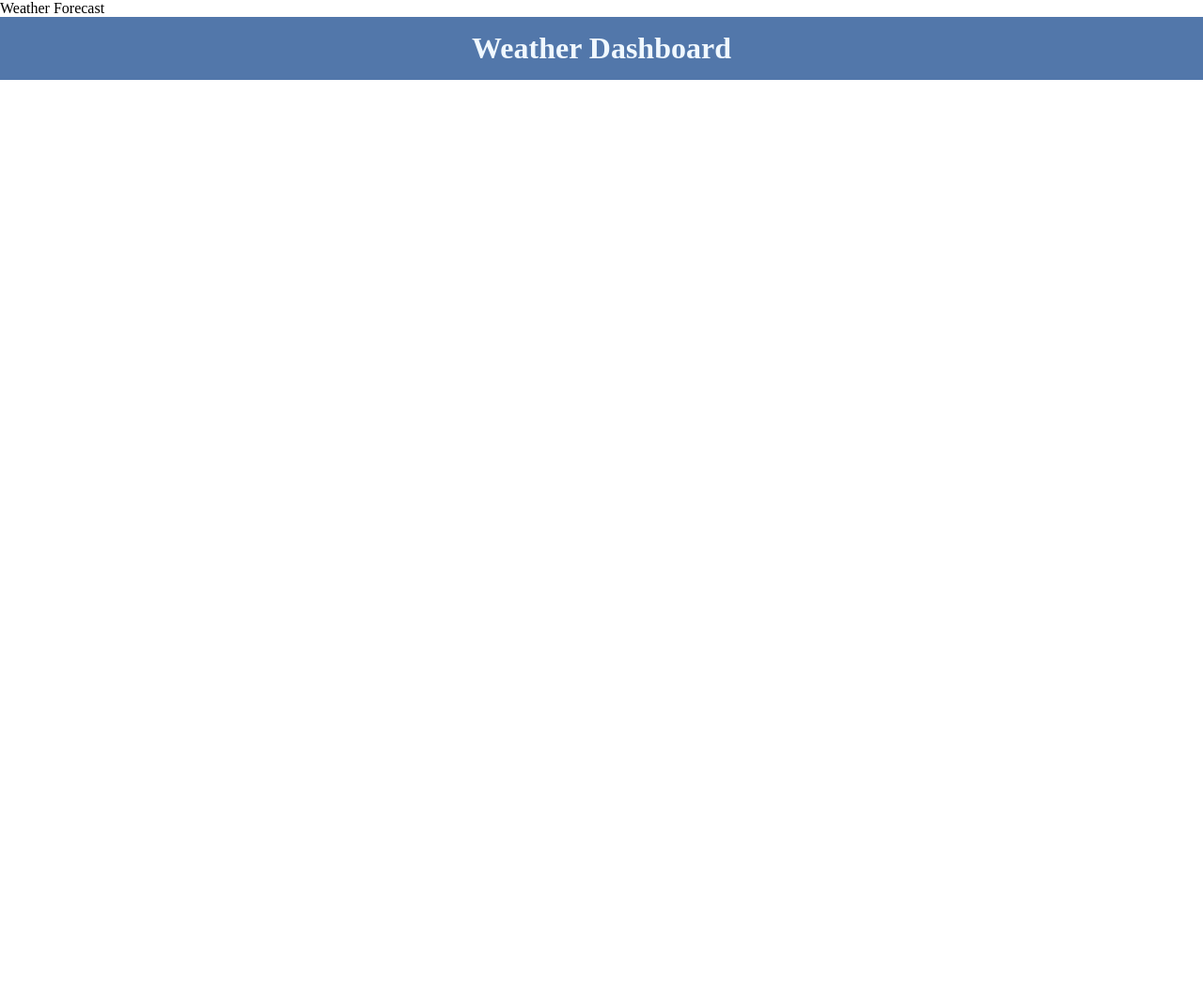
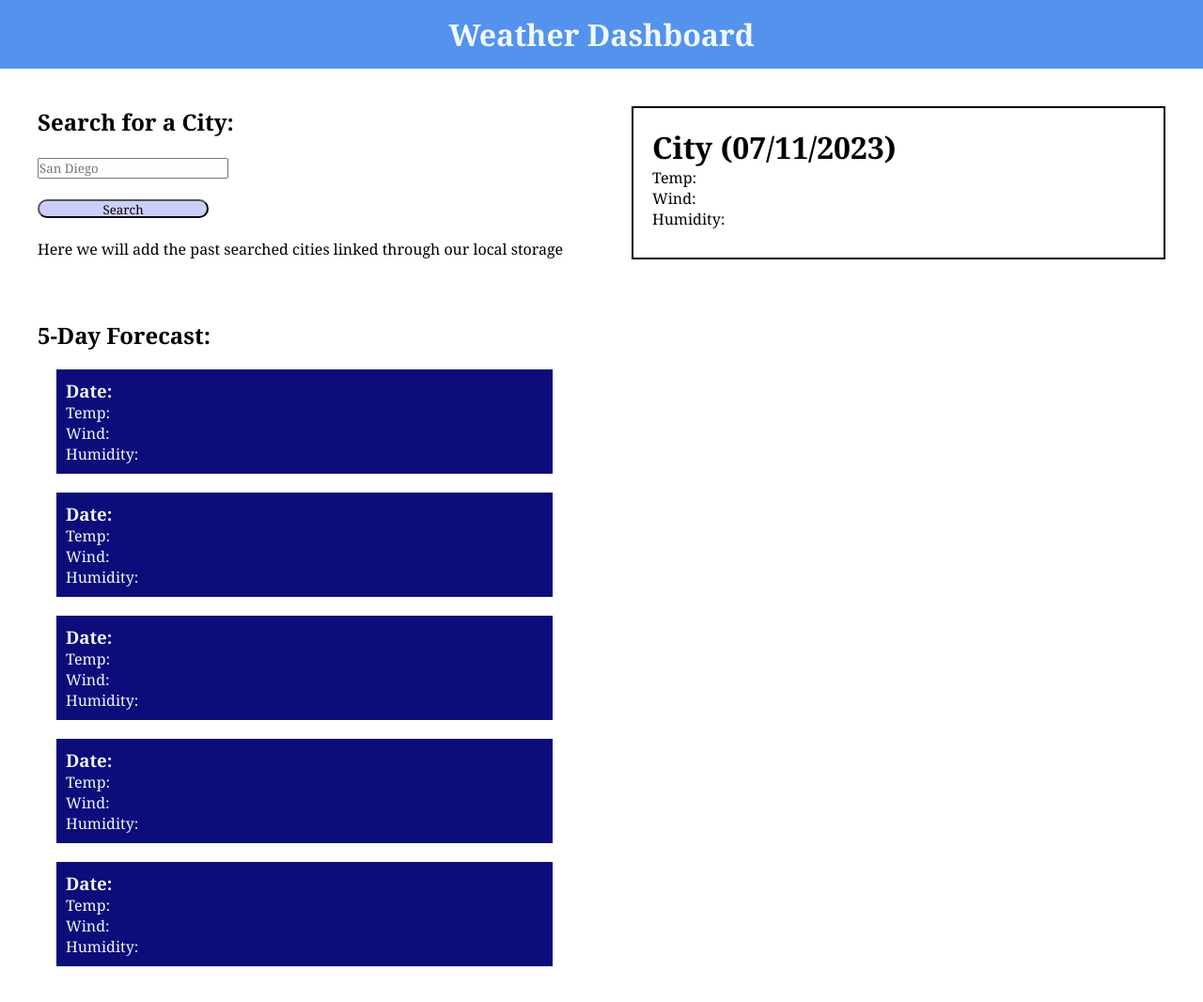
Before and after one commit to Jocy99/Weather, a plain HTML site: page index.html in a window 1280 px wide. Shown: the whole page at 94% size. Before the commit the page ends 800 px from the top, so only its background shows below. Drawn offline with Linux system fonts and the light colour scheme.

Commit message:
added html and css to page

```diff
--- a/assets/style.css
+++ b/assets/style.css
@@ -1,14 +1,54 @@
 * {
     padding: 0;
     margin: 0;
+    font-family: Cambria, Cochin, Georgia, Times, 'Times New Roman', serif;
+    box-sizing: border-box;
     display: block;
 }
+
 header {
     display: flex;
     justify-content: center;
     align-items: center;
     text-align: center;
     color: aliceblue;
-    background-color: rgb(82, 119, 170);
+    background-color: rgb(83, 147, 237);
     padding: 15px;
+    margin: 0px;
 }
+
+div {
+    margin: 20px;
+}
+
+.container-grid {
+    display: grid;
+    gap: 1.5rem;
+    grid-template-columns: repeat(2, 1fr);
+    grid-template-rows: repeat(2);
+}
+
+.container-grid:nth-child(1) {
+    grid-column-start: 1;
+    grid-row-start: 2;
+    background-color: red !important;
+}
+
+button {
+    width: 182px;
+    height: 20px;
+    border-radius: 10px;
+    background-color: rgb(205, 205, 250);
+}
+
+.container {
+    border: solid 2px;
+    padding: 20px;
+
+}
+
+.card {
+    padding: 10px;
+    color: aliceblue;
+    background-color: rgba(1, 1, 117, 0.953);
+}
--- a/index.html
+++ b/index.html
@@ -1,15 +1,79 @@
 <!DOCTYPE html>
 <html lang="en">
+
 <head>
     <meta charset="UTF-8">
     <meta name="viewport" content="width=device-width, initial-scale=1.0">
-    <title>Weather Forecast</title>
+    <!-- <title>Weather Forecast</title> -->
     <link rel="stylesheet" href="assets/style.css">
 </head>
+
 <body>
     <header>
         <h1> Weather Dashboard</h1>
     </header>
+    <div class="container-grid">
+        <div>
+            <h2><strong> Search for a City:</strong></h2>
+            <br>
+            <form> <input placeholder="San Diego"> </input></form>
+            <br>
+            <button> Search</button>
+            <br>
+            Here we will add the past searched cities linked through our local storage
+        </div>
+        <div class="container">
+            <h1>City (07/11/2023)</h1>
+            <ul>
+                <li> Temp: </li>
+                <li> Wind: </li>
+                <li> Humidity: </li>
+            </ul>
+        </div>
+        <div class="forecast">
+            <h2> 5-Day Forecast:</h2>
+            <div class="card">
+                <h3> Date:</h3>
+                <ul>
+                    <li> Temp: </li>
+                    <li> Wind: </li>
+                    <li> Humidity: </li>
+                </ul>
+            </div>
+            <div class="card">
+                <h3> Date:</h3>
+                <ul>
+                    <li> Temp: </li>
+                    <li> Wind: </li>
+                    <li> Humidity: </li>
+                </ul>
+            </div>
+            <div class="card">
+                <h3> Date:</h3>
+                <ul>
+                    <li> Temp: </li>
+                    <li> Wind: </li>
+                    <li> Humidity: </li>
+                </ul>
+            </div>
+            <div class="card">
+                <h3> Date:</h3>
+                <ul>
+                    <li> Temp: </li>
+                    <li> Wind: </li>
+                    <li> Humidity: </li>
+                </ul>
+            </div>
+            <div class="card">
+                <h3> Date:</h3>
+                <ul>
+                    <li> Temp: </li>
+                    <li> Wind: </li>
+                    <li> Humidity: </li>
+                </ul>
+            </div>
+        </div>
+    </div>
+</body>
 
-</body>
 </html>
```
